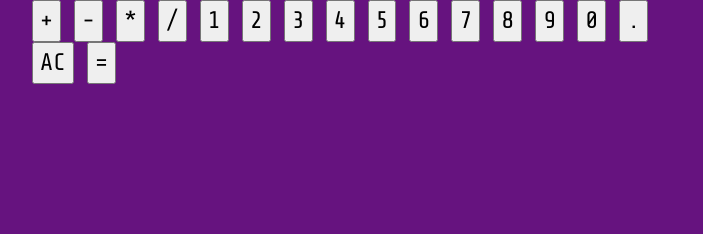
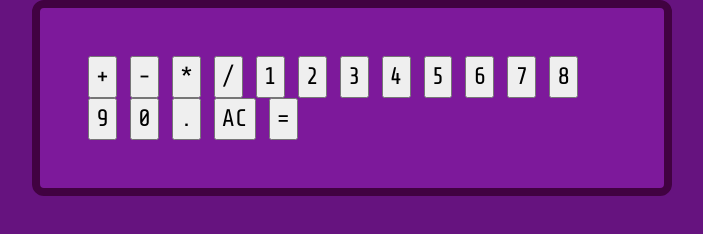
Before and after one commit to pat-cki/calculator, a plain HTML site: page index.html in a window 1280 px wide. Shown: the whole page, without its empty margins (288-991 px from the left). Drawn offline with nearby package versions, Linux system fonts and the light colour scheme.

Commit message:
main container styling

```diff
--- a/css/style.css
+++ b/css/style.css
@@ -106,4 +106,8 @@ body {
 .calculator_container {
     margin: 0 auto;
     width: 50%;
+    padding: 2em;
+    border: 8px var(--dark-violet) solid;
+    border-radius: .5em;
+    background-color: var(--main-calculator-color);
 }
```
Also changed, not shown: 1 other file.
